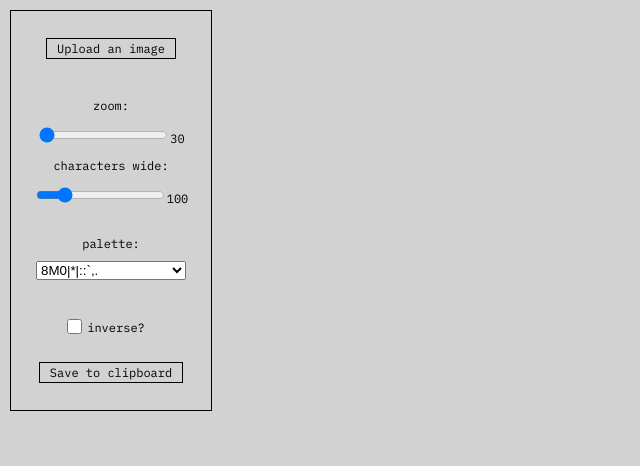
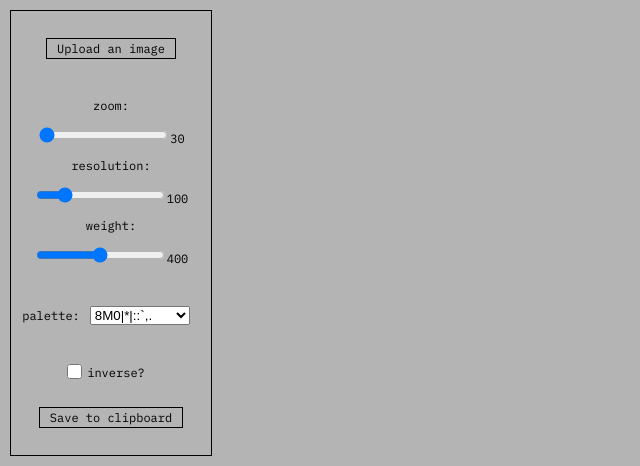
Before and after one commit to rybarczykj/ascii, a React (Create React App) app: page / in a window 1280 px wide. Shown: the top 466 px of the page, without its empty margins (0-640 px from the left). Built offline with nearby package versions, Linux system fonts and the light colour scheme; a web font is replaced by a local one.

Commit message:
add font weight

```diff
--- a/src/App.tsx
+++ b/src/App.tsx
@@ -12,6 +12,7 @@ export interface SpecsState {
     resolution: number;
     width: number;
     zoom: number;
+    weight: number;
 }
 
 const initialState = {
@@ -19,6 +20,7 @@ const initialState = {
     resolution: 100,
     width: ARTWIDTH,
     zoom: 1,
+    weight: 400,
 };
 
 const App: React.FC = () => {
@@ -152,6 +154,7 @@ const App: React.FC = () => {
                     style={{
                         fontSize: `${specs.zoom * specs.fontSize}px`,
                         lineHeight: 1,
+                        fontWeight: specs.weight,
                     }}>{`${ascii}`}</div>
             </pre>
         </div>
--- a/src/SliderSection.tsx
+++ b/src/SliderSection.tsx
@@ -3,8 +3,7 @@ import React from 'react';
 import { SpecsState } from './App';
 
 export const SliderSection: React.FC<{
-    // eslint-disable-next-line
-    specs: any;
+    specs: SpecsState;
     onSpecsChange: (specs: SpecsState) => void;
     onResolutionChange: (resolution: number) => void;
 }> = ({ specs, onSpecsChange, onResolutionChange }) => {
@@ -24,7 +23,7 @@ export const SliderSection: React.FC<{
             />
 
             <Slider
-                title={'characters wide:'}
+                title={'resolution:'}
                 onChange={(event) => {
                     const resolution = parseFloat(event.target.value);
                     onResolutionChange(resolution);
@@ -34,6 +33,18 @@ export const SliderSection: React.FC<{
                 max={500}
                 label={specs.resolution.toString().slice(0, 5)}
             />
+
+            <Slider
+                title={'weight:'}
+                onChange={(event) => {
+                    const newWeight = parseFloat(event.target.value);
+                    onSpecsChange({ ...specs, weight: newWeight });
+                }}
+                value={specs.weight}
+                min={0}
+                max={800}
+                label={specs.weight.toString()}
+            />
         </>
     );
 };
--- a/src/index.css
+++ b/src/index.css
@@ -1,4 +1,4 @@
-@import url('https://fonts.googleapis.com/css?family=IBM+Plex+Mono');
+@import url('https://fonts.googleapis.com/css?family=IBM+Plex+Mono:100,200,300,400,500,600,700,800');
 @import url('https://fonts.googleapis.com/css?family=Azeret+Mono');
 @import url('https://fonts.googleapis.com/css?family=Space+Mono');
 @import url('https://fonts.googleapis.com/css?family=Roboto+Mono');
@@ -7,9 +7,7 @@ body {
     margin: 0;
     font-family: -apple-system, BlinkMacSystemFont, 'Segoe UI', 'Roboto', 'Oxygen', 'Ubuntu',
         'Cantarell', 'Fira Sans', 'Droid Sans', 'Helvetica Neue', sans-serif;
-    /* -webkit-font-smoothing: antialiased;
-    -moz-osx-font-smoothing: grayscale; */
-    background-color: rgb(210, 210, 210);
+    background-color: rgb(180, 180, 180);
 }
 
 code {
@@ -75,7 +73,7 @@ input[type='button'] {
 }
 
 .dropdown {
-    width: 150px;
+    width: 100px;
     margin: 10px;
 }
 
```
